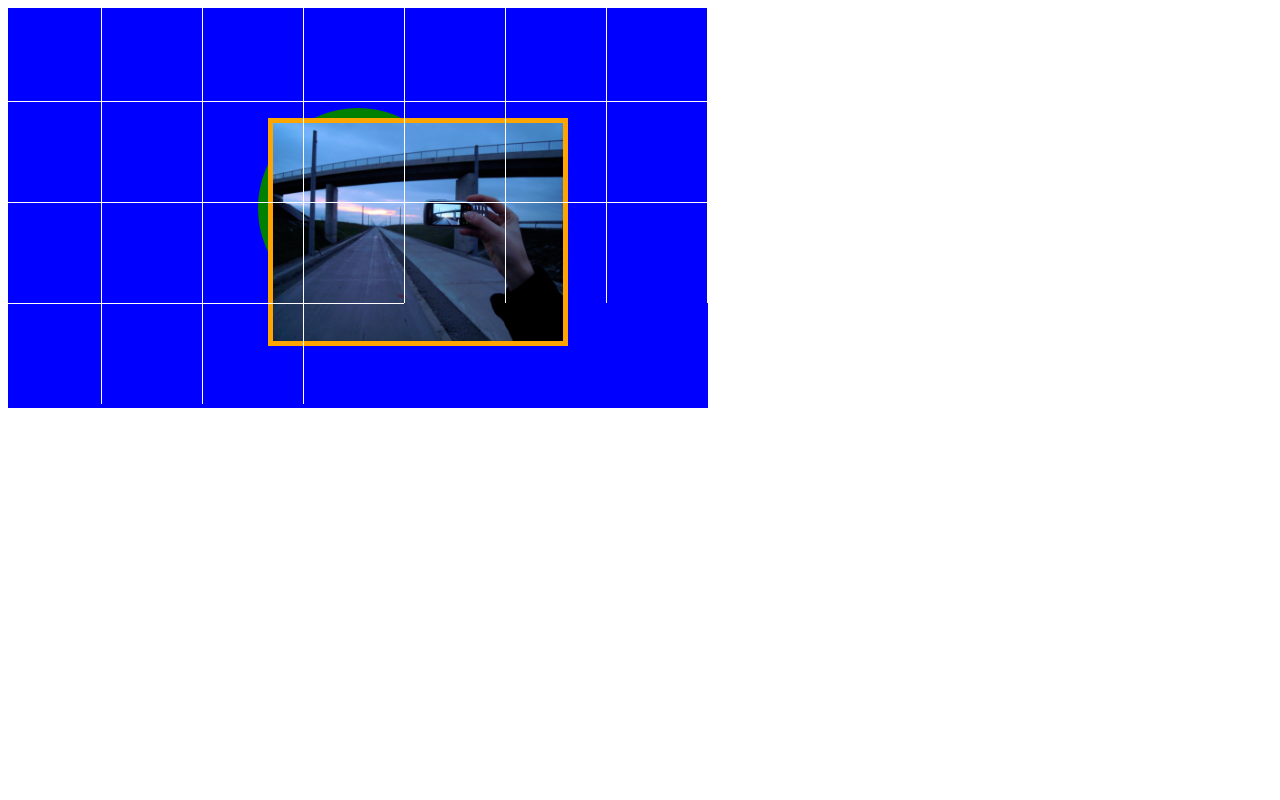
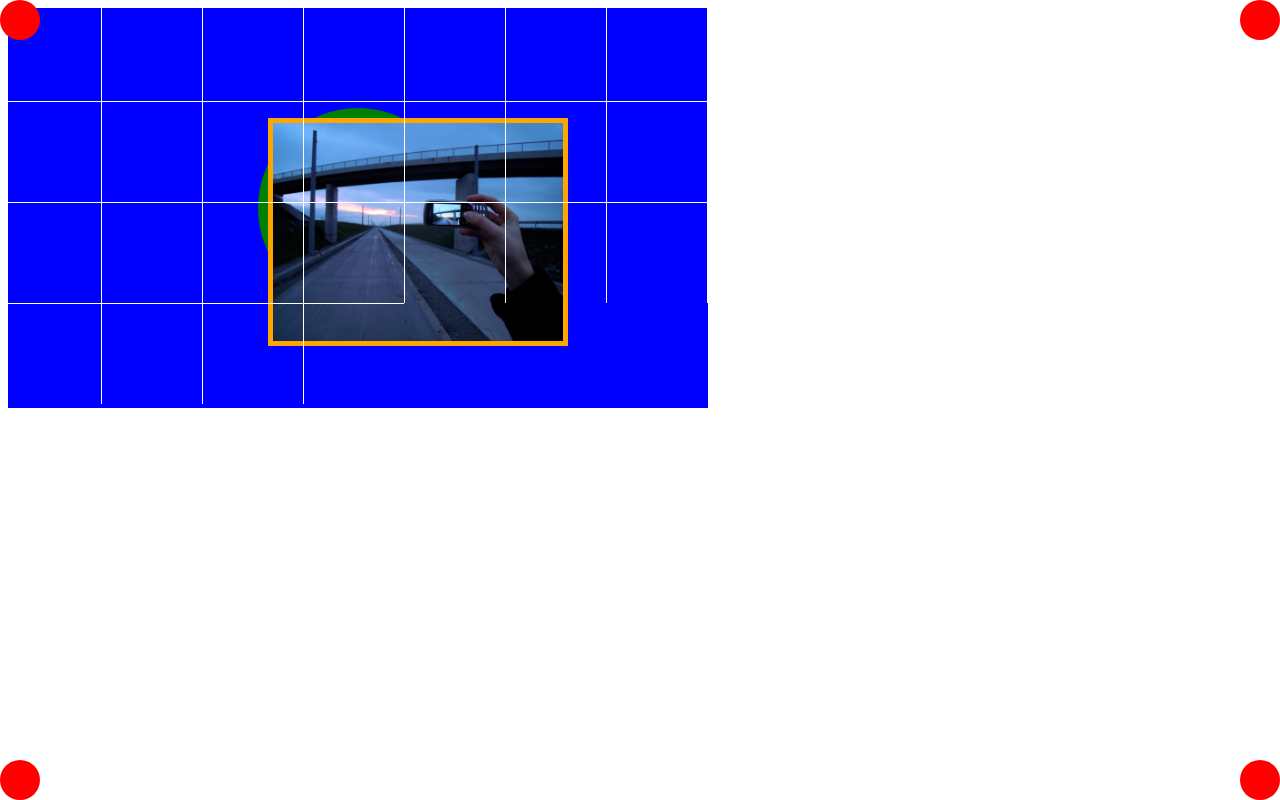
Before and after one commit to androidoverlord/react-resize, a React app: page / in a window 1280 px wide. Built offline with nearby package versions, Linux system fonts and the light colour scheme.

Commit message:
Working on corner resizing

```diff
--- a/src/Uploader/index.jsx
+++ b/src/Uploader/index.jsx
@@ -24,11 +24,13 @@ const UploaderWrapper = styled.div`
 
 //
 
-const Uploader = () => {
+const Uploader = (props) => {
     return (
         <ProfileWrapper>
             <UploaderWrapper>
-                <Image />
+                <Image update={(values) => {
+                    console.log( values );
+                }} />
             </UploaderWrapper>
         </ProfileWrapper>
     );
@@ -39,6 +41,51 @@ export default Uploader;
 /**
  *
  */
+
+const CornerWrapper = styled.div`
+    width: 40px;
+    height: 40px;
+    background: red;
+    // opacity :0;
+    background: red;
+    border-radius: 50%;
+    pointer-events: none;
+    position: absolute;
+    z-index: 20;
+    transition: opacity 200ms ease;
+
+    &:nth-child(1){
+        top: 0;
+        left: 0;
+        right: auto;
+        bottom: auto;
+    }
+
+    &:nth-child(2){
+        top: 0;
+        left: auto;
+        right: 0;
+        bottom: auto;
+    }
+
+    &:nth-child(3){
+        top: auto;
+        left: auto;
+        right: 0;
+        bottom: 0;
+    }
+
+    &:nth-child(4){
+        top: auto;
+        left: 0;
+        right: auto;
+        bottom: 0;
+    }
+
+    &.active {
+        opacity: 1;
+    }
+`;
 
 const ImageWrapper = styled.img`
     width: 300px;
@@ -56,46 +103,28 @@ const Image = () => {
     const [offset, setOffset] = useState({x:0,y:0});
     const reference = useRef(null);
 
-    //
-
-    // console.log( window.name );
-
-    // window.addEventListener('scroll',(event) => {
-    //     console.log( 'scrolling: ', event );
-    // })
-
-    //
+    /**
+     * functions
+     */
 
     const onDragStart = (event) => {
-
         /**
-         * get translate and convert
-         * to x/y parameters
+         * find and initial
+         * set of position
+         * for reference
          */
-
-        // let translate = event.target.style.transform;
-
-        // translate.replace('translate(','').replace(')','');
-        // console.log(typeof translate );
-
-        // // console.log( event.target.style );
-        // // console.log( translate );
-
-        /**
-         * get translate & if has values
-         * subtract from event.clients
-         */
-
-        console.log( event, event.target.getAttribute('style') );
-        const regExp = /\(([^)]+)\)/;
-        const matches = regExp.exec(event.target.style.transform);
-        const initial = matches ? matches[1].split(',') : [0,0];
-
+         const regExp = /\(([^)]+)\)/;
+         const matches = regExp.exec(event.target.style.transform);
+         const initial = matches ? matches[1].split(',') : [0,0];
 
         setOffset({
             x: event.clientX - parseInt( initial[0] ),
             y: event.clientY - parseInt( initial[1] )
         });
+
+        /**
+         * set position
+         */
         setXpos( parseInt( initial[0] ) );
         setYpos( parseInt( initial[1] ) );
 
@@ -105,17 +134,10 @@ const Image = () => {
     const onDrag = (event) => {
         event.preventDefault();
 
-        // const buffer = 5;
-        // if( offset.x <= buffer && offset.y <= buffer ){
-        //     /**
-        //      * this is a resizeable element
-        //      */
-        // }else if( offset.x <= buffer && offset.y <=  )
-        // }else{
-            /**
-             * this is a draggable element
-             */
-        // }
+        /**
+         * where is drag starting at?
+         */
+
 
         /**
          *    where object is: left/top
@@ -132,15 +154,8 @@ const Image = () => {
         const translate = `translate(${event.clientX - offset.x}px,${event.clientY - offset.y}px)`;
         reference.current.style.transform = translate;
 
-        /**
-         * translate into percentages
-         */
-        //  reference.current.style.transform = `translate(${ offset.x - xpos }px,${ offset.y - ypos }px)`;
+        props.update();
     };
-
-    //
-
-    console.log( 'xpos: ', xpos, ' ypos: ', ypos, ' offset: ', offset);
 
     /**
      *
@@ -148,6 +163,9 @@ const Image = () => {
      */
     return (
         <>
+            { Array.from({length: 4},() => {
+                return <CornerWrapper/>
+            })}
             <ImageWrapper
                 style={{
                     position: "fixed",
```
Also changed, not shown: 2 other files (tests, documents, lock files or other folders).
